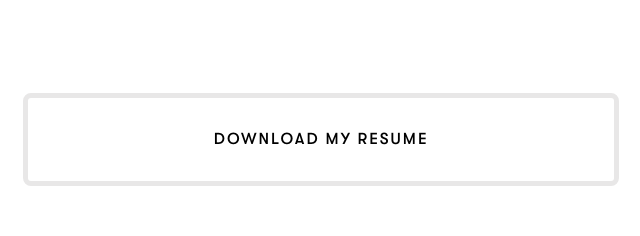
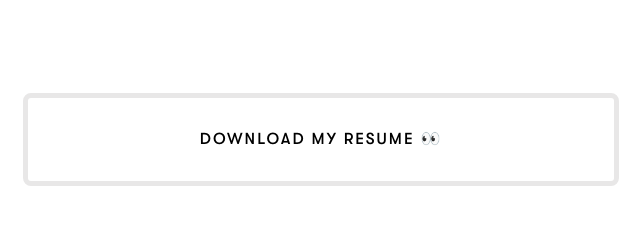
Before and after one commit to ommwong/portfolio, a Gatsby site: page / in a window 1280 px wide. Shown: the part 897-1133 px from the top of the page, 597-1237 px from the left. Built offline with nearby package versions, Linux system fonts and the light colour scheme; Gatsby itself is replaced by a stand-in of ours.

Commit message:
fix: rem

```diff
--- a/src/components/about/index.jsx
+++ b/src/components/about/index.jsx
@@ -36,7 +36,7 @@ const About = () => {
               </Text>
               <Text> When I'm not in front of the 💻, I read 50+ books a year and I love to cook 🍝.
               </Text>
-              <ResumeButton href="resume.pdf" target="_blank"> Download my resume </ResumeButton>
+              <ResumeButton href="resume.pdf" target="_blank"> Download my resume 👀 </ResumeButton>
             </div>
           </AboutSection>
         </ContainerLayout>
```
